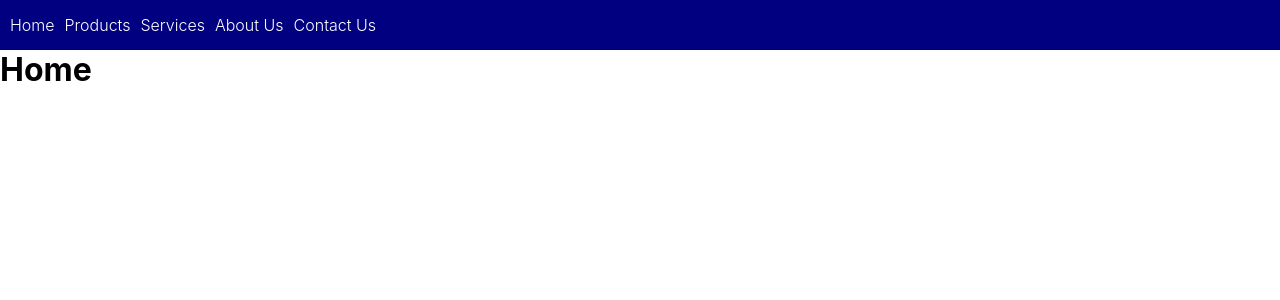
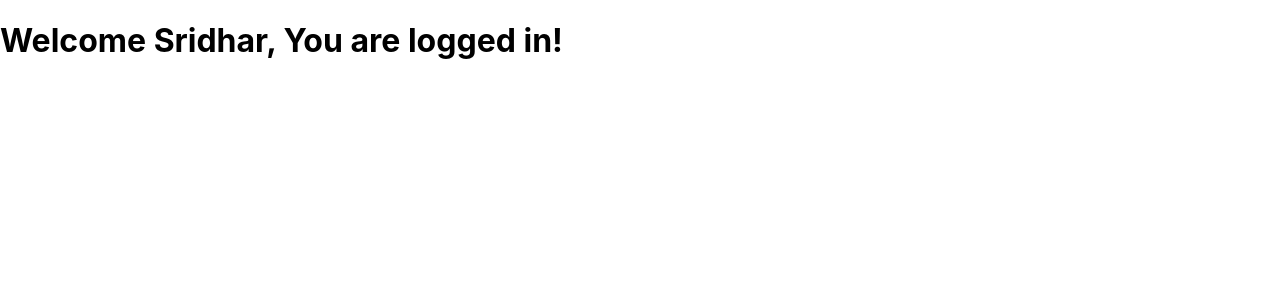
Before and after one commit to kothapallisridhar/frontend, a React (Create React App) app in the folder reactapp/: page / in a window 1280 px wide. Shown: the top 300 px of the page. Built offline with nearby package versions, Linux system fonts and the light colour scheme.

Commit message:
HOC component

```diff
--- /dev/null
+++ b/reactapp/src/AppHoc.js
@@ -0,0 +1,12 @@
+import React from 'react'
+import { HOC } from './components/HOC'
+
+const AppHoc = ({name}) => {
+  return (
+    <div>
+      <h1>Welcome {name}, You are logged in!</h1>
+    </div>
+  )
+}
+
+export default HOC(AppHoc)
--- /dev/null
+++ b/reactapp/src/components/HOC.js
@@ -0,0 +1,20 @@
+import React from 'react'
+import { Login } from './Login'
+
+export const HOC = (Component) => {
+  return (
+    class extends React.Component {
+        state = {
+            auth: true,
+            name: "Sridhar",
+        }
+        render() {
+            return (
+                <>
+                {this.state.auth ? <Component name={this.state.name}/> : <Login/>}
+                </>
+            )
+        }
+    }
+  )
+}
--- /dev/null
+++ b/reactapp/src/components/Login.js
@@ -0,0 +1,10 @@
+import React from 'react'
+
+export const Login = () => {
+  return (
+    <div>
+        <h1>Login Page</h1>
+        <button>Login</button>
+    </div>
+  )
+}
--- a/reactapp/src/index.js
+++ b/reactapp/src/index.js
@@ -1,8 +1,7 @@
 import React from 'react';
 import ReactDOM from 'react-dom/client';
 import './index.css';
-import { AppRoute } from './AppRoute';
-import {BrowserRouter} from 'react-router-dom';
+import AppHoc from './AppHoc';
 
 
 export const useContextAPI = React.createContext();
@@ -12,10 +11,7 @@ const root = ReactDOM.createRoot(document.getElementById('root'));
 root.render(
   //<React.StrictMode>
     //<useContextAPI.Provider value={{id: 1, name: "Sridhar", city: "Bremen",}}>
-      <BrowserRouter>
-        <AppRoute/>
-      </BrowserRouter>
-
+      <AppHoc/>
     //</useContextAPI.Provider>
   //</React.StrictMode>
 );
```
